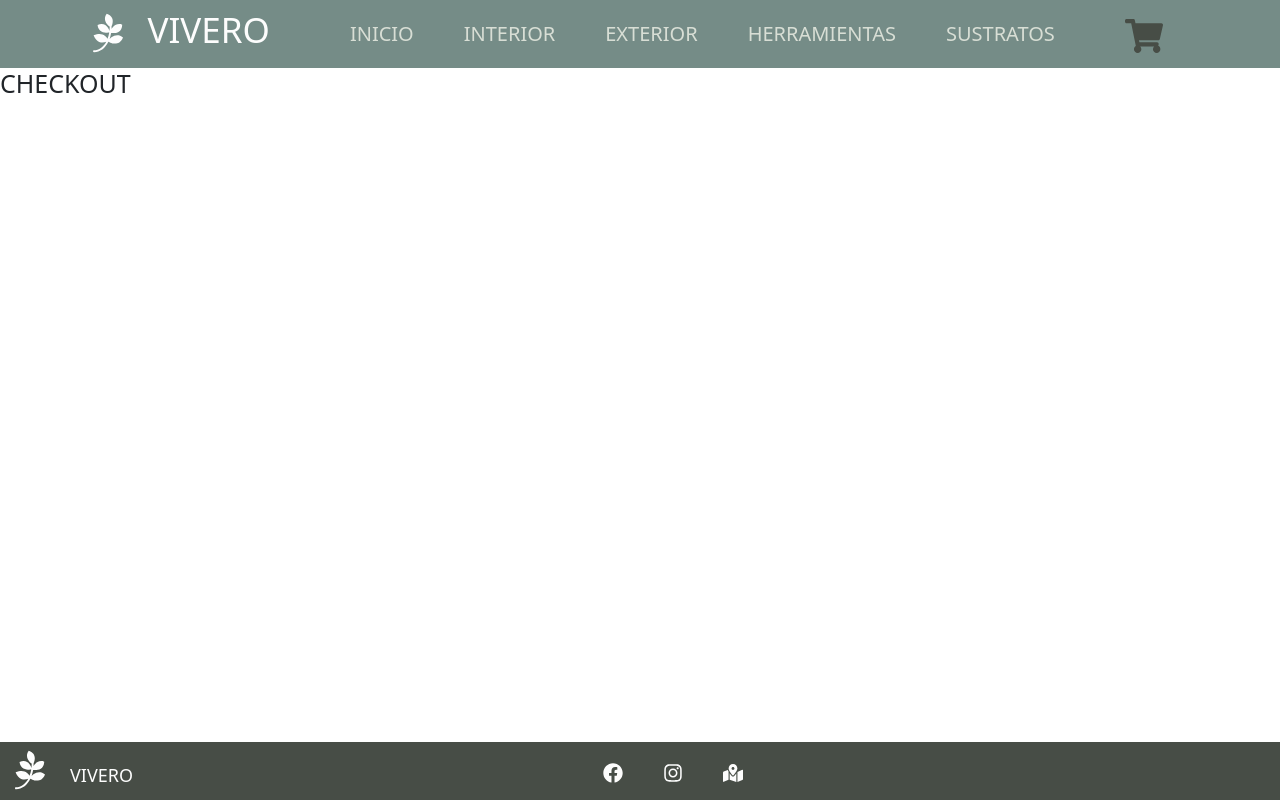
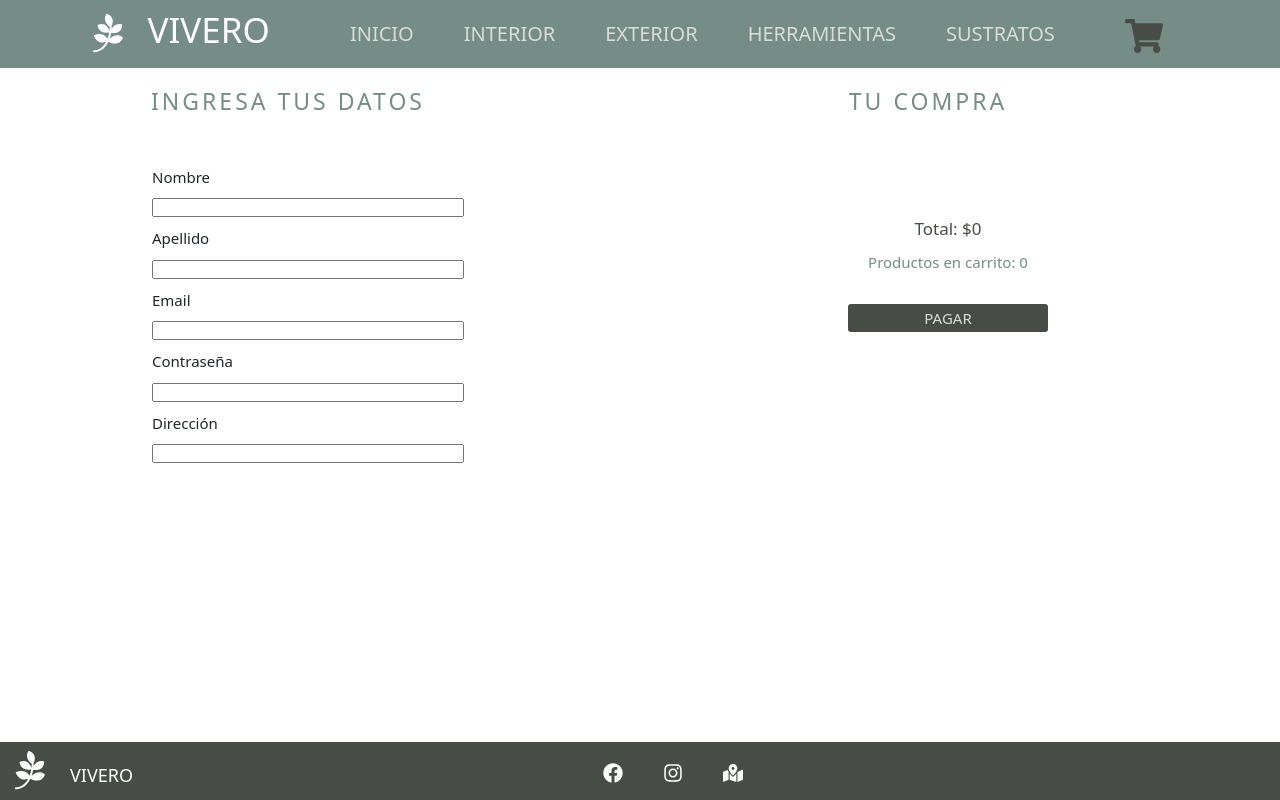
Before and after one commit to mariaflorenciaferreira/my-app, a React (Create React App) app: page /Checkout in a window 1280 px wide. Built offline with nearby package versions, Linux system fonts and the light colour scheme.

Commit message:
checkout form

```diff
--- a/src/context/CartContext.js
+++ b/src/context/CartContext.js
@@ -1,6 +1,5 @@
 import { createContext, useState } from "react";
-import {db} from "../components/Firebase";
-import { addDoc,collection, serverTimestamp } from "firebase/firestore"
+
 
 export const CartContext = createContext()
 
@@ -98,34 +97,6 @@ export const CartContextProvider= ({children})=>{
     }
 
 
-    const buyCart=()=>{
-
-
-
-        const ticket={
-            buyer: {
-                nombre:"FLOR",
-                telefono:"333",
-                mail:"SDVDSV@"
-            },
-            items:cart,
-            date: serverTimestamp(),
-            total:{totalPrice},
-
-        }
-        const purchaseCollection = collection(db,"purchase")
-        const cartPurchase=addDoc(purchaseCollection,ticket)
-
-        cartPurchase
-        .then(res=>{
-            console.log(res.id)
-            clear()
-        })
-    }
-
-
-
-
     return(
         <CartContext.Provider
         value={{
@@ -134,9 +105,7 @@ export const CartContextProvider= ({children})=>{
             clear,
             cart,
             totalPrice,
-            totalProducts,
-            buyCart
-
+            totalProducts
 
         }}>
             {children}
--- a/src/pages/Cart.js
+++ b/src/pages/Cart.js
@@ -13,7 +13,7 @@ const Cart=()=>{
 
     return (
     <div  className="counterContainer" >
-      <h2 className="cartTitle">Carrito</h2>
+      <h2 className="cartTitle">Tu compra</h2>
 
       {cart.map(item=>(
         <div key={item.product.item.id} className="productCartCont">
@@ -35,7 +35,7 @@ const Cart=()=>{
         <p className="totalProducts">Productos en carrito: {totalProducts}</p>
         <button className="clearBtn" id="empty" onClick={clear} > VACIAR CARRITO</button>
 
-        <button className="buyBtn"  onClick={buyCart} > <Link to="/Checkout" className="buyBtn">COMPLETAR COMPRA</Link></button>
+        <button className="buyBtn"  > <Link to="/Checkout" className="buyBtn">COMPLETAR COMPRA</Link></button>
 
     </div>
 
--- a/src/pages/Checkout.js
+++ b/src/pages/Checkout.js
@@ -1,14 +1,147 @@
+import {useContext} from "react"
+import { CartContext } from "../context/CartContext"
+import  {useState} from "react";
+import { addDoc,collection, serverTimestamp } from "firebase/firestore"
+import {db} from "../components/Firebase";
 
+import {Link} from "react-router-dom"
 
 
 const Checkout=()=>{
 
+    const{clear,cart,removeItem,totalPrice,totalProducts}=useContext(CartContext)
+
+    const [checkoutInput,setCheckoutInput]=useState({
+
+        name:"",
+        surname:"",
+        email:"",
+        password:"",
+        address:"",
+    })
+
+    const handleInput=(e)=>{
+        e.persist();
+        setCheckoutInput({...checkoutInput,[e.target.name]:e.target.value})
+
+    }
+
+    const buyCart=(e)=>{
+        e.preventDefault();
 
 
+        const ticket={
+
+            buyer: {
+                nombre:checkoutInput.name,
+                apellido:checkoutInput.surname,
+                email:checkoutInput.email,
+                password:checkoutInput.password,
+                direccion:checkoutInput.address,
+            },
+            items:cart,
+            date: serverTimestamp(),
+            total:{totalPrice},
+
+        }
+        const purchaseCollection = collection(db,"purchase")
+        const cartPurchase=addDoc(purchaseCollection,ticket)
+
+        cartPurchase
+        .then(res=>{
+            console.log(res.id)
+            console.log(ticket)
+            // mensaje de cmpra completa!
+            clear()
+        })
+    }
+
     return (
-            <div>
+            <div className="checkOutContainer">
 
-                <h1>CHECKOUT</h1>
+
+
+                <div>
+                    <h3 className="formTitle">INGRESA TUS DATOS</h3>
+                    <form className="userForm">
+
+                        <label className="formLabel">Nombre</label>
+                        <input
+                            className="name"
+                            name="name"
+                            type="text"
+                            onChange={handleInput}
+                            value={checkoutInput.name}
+
+                        />
+
+                        <label className="formLabel">Apellido</label>
+                        <input
+                            className="surname"
+                            name="surname"
+                            type="text"
+                            onChange={handleInput}
+                            value={checkoutInput.surname}
+                        />
+
+                        <label className="formLabel">Email</label>
+                        <input
+                            className="email"
+                            name="email"
+                            type="email"
+                            onChange={handleInput}
+                            value={checkoutInput.email}
+                        />
+
+                        <label className="formLabel">Contraseña</label>
+                        <input
+                            className="password"
+                            name="password"
+                            type="password"
+                            onChange={handleInput}
+                            value={checkoutInput.password}
+                        />
+
+                        <label className="formLabel">Dirección</label>
+                        <input
+                            className="adress"
+                            name="adress"
+                            type="text"
+                            onChange={handleInput}
+                            value={checkoutInput.adress}
+                        />
+
+                    </form>
+                </div>
+
+                <div >
+
+                    <h2 className="cartTitle">TU COMPRA</h2>
+
+                    <div className="checkCartContainer">
+
+                        <div className="checkCart">
+                            {cart.map(item=>(
+                            <div key={item.product.item.id} className="productCheckCont">
+                                <img src={item.product.item.src} alt="foto producto" className="checkoutImg"/>
+                                <p className="cartItem">{item.product.item.name}</p>
+                                <p className="cartPrice">${item.product.item.price}  x  {item.count}</p>
+                                <button className="deleteCart" id="empty" onClick={()=>removeItem(item.product)} > X </button>
+                            </div>
+                            ))}
+
+                            <p className="totalCart">Total: ${totalPrice}</p>
+                            <p className="totalProducts">Productos en carrito: {totalProducts}</p>
+
+                            <button className="buyBtn"  onClick={buyCart}>PAGAR</button>
+                        </div>
+
+
+                    </div>
+
+
+                </div>
+
 
 
             </div>
--- a/src/styles.scss
+++ b/src/styles.scss
@@ -442,3 +442,62 @@ color:$ternary-color ;
     color: $primary-color;
     margin: 0rem 2rem;
 }
+
+.checkOutContainer{
+    display: flex;
+    justify-content: space-around;
+
+}
+
+.formTitle{
+    font-size: 2.3rem;
+    color:$cuaternary-color;
+    text-align: center;
+    letter-spacing: 0.3rem;
+    margin: 2rem 0rem;
+}
+
+
+.userForm,.checkCartContainer{
+    display: flex;
+    flex-direction: column;
+    margin: 4rem 0rem 4rem 4rem;
+    padding: 0rem 10rem;
+    width: 40vw;
+}
+
+.checkCartContainer{
+    width: 50vw;
+}
+
+.productCheckCont{
+    @extend .productCartCont;
+    margin-top: 1rem;
+}
+
+.deleteCart{
+    @extend .deleteItemBtn;
+    align-self: flex-start;
+    margin-top: 1rem;
+}
+
+.formLabel{
+    margin:1rem 0rem;
+    font-size: 1.5rem;
+}
+
+
+.cartTitle{
+    @extend .formTitle;
+    margin-bottom: 6rem;
+}
+
+.checkCart{
+    display: flex;
+    flex-direction: column;
+    align-items: center;
+}
+
+.checkoutImg{
+    width:8rem;
+}
```
